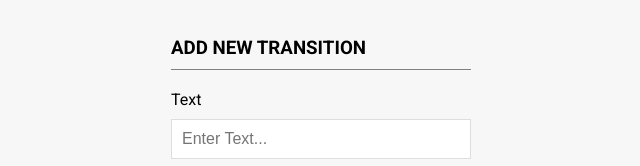
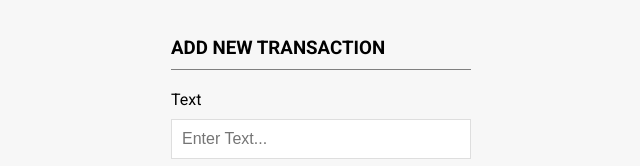
Before and after one commit to VanshitAngra/expense_tracker, a plain HTML site: page index.html in a window 1280 px wide. Shown: the part 398-564 px from the top of the page, 319-959 px from the left. Drawn offline with Linux system fonts and the light colour scheme.

Commit message:
modificatin in file index.html

```diff
--- a/index.html
+++ b/index.html
@@ -36,7 +36,7 @@
                 Cash <span>-Rs 0.00</span><button class="delete">X</button>
             </li>
         </ul>
-        <h3>Add New Transition</h3>
+        <h3>Add New Transaction</h3>
         <form  id="form">
             <div class="form-control">
                 <label for="Text">Text</label>
```
